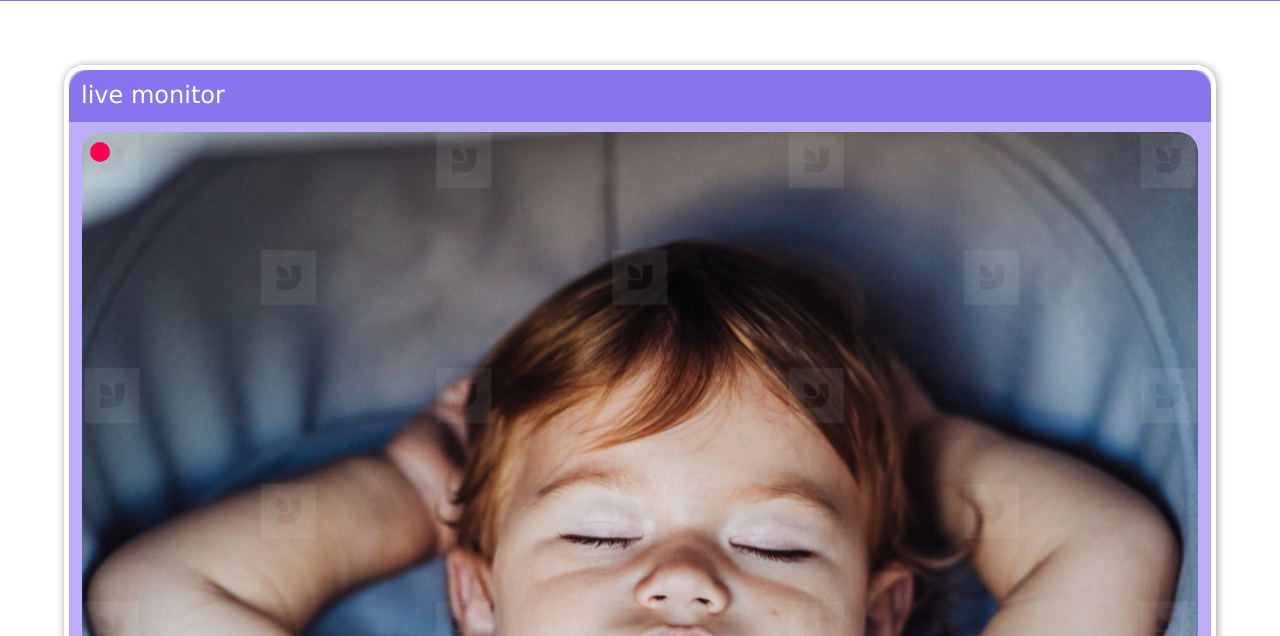
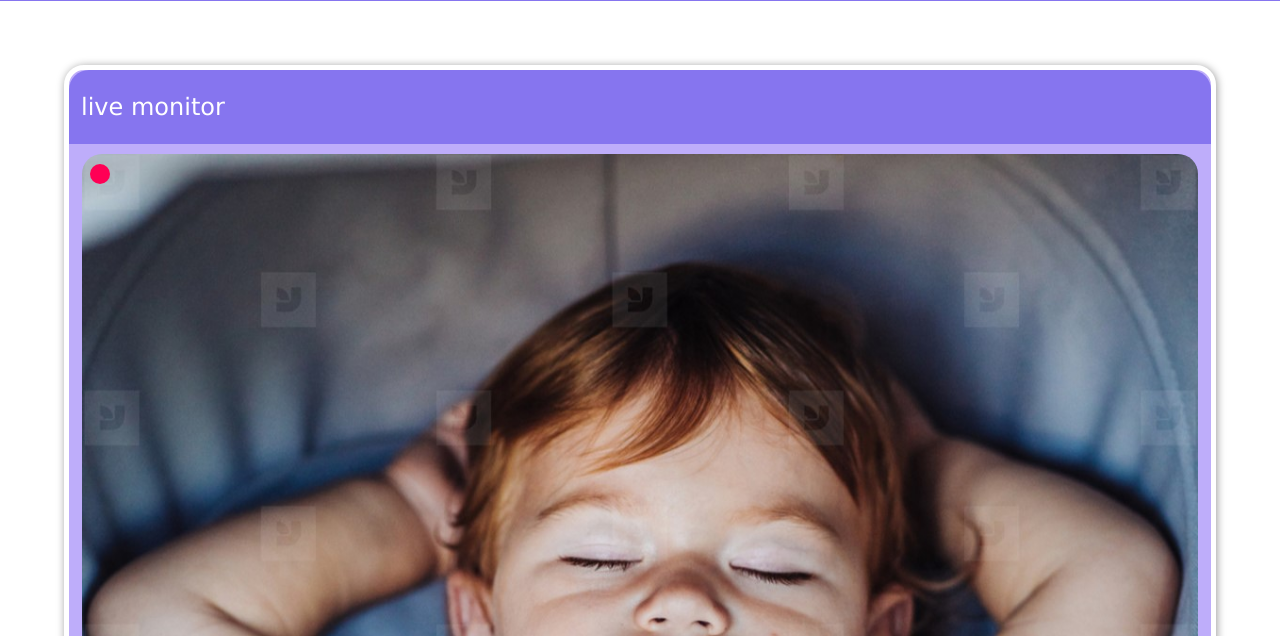
Before and after one commit to htluongucsd/barnvagn, a plain HTML site: page index.html in a window 1280 px wide. Shown: the part 164-800 px from the top of the page. Drawn offline with nearby package versions, Linux system fonts and the light colour scheme.

Commit message:
Update style.css

```diff
--- a/style.css
+++ b/style.css
@@ -83,8 +83,8 @@ p{
 
 .label {
     background-color: #8675EF;
-    padding-top: 1%;
-    padding-bottom: 1%;
+    padding-top: 2%;
+    padding-bottom: 2%;
     padding-left: 12px;
     margin-top: 0;
     font-size: 1.5rem;
```
